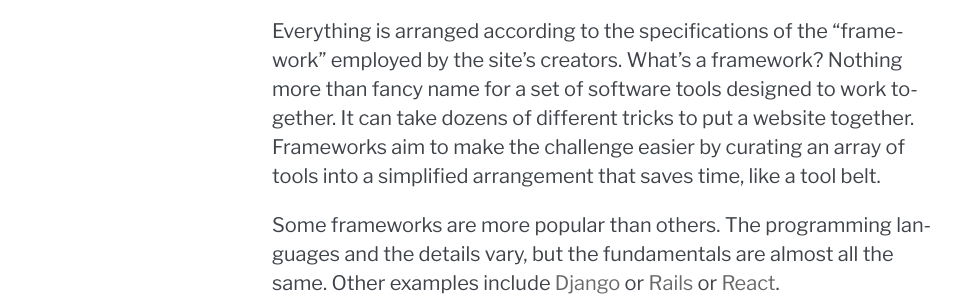
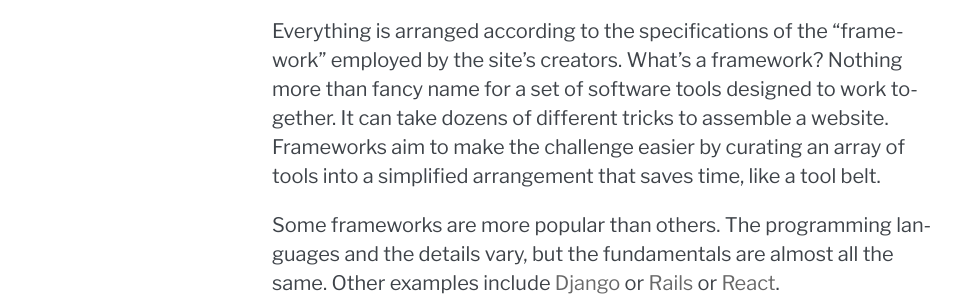
Before and after one commit to palewire/first-pull-request, a Sphinx documentation site: the page built from docs/framework.md, in a window 1280 px wide and 900 px high, scrolled down 553 px. Shown: the part 241-541 px from the top of the window, without its empty margins (148-1109 px from the left). Built offline with Sphinx 7.4.7, drawn with Linux system fonts in a browser that asks for light colours.

Commit message:
Update framework.md

```diff
--- a/docs/framework.md
+++ b/docs/framework.md
@@ -7,7 +7,7 @@ When you land on [github.com/palewire/cummings.ee](https://github.com/palewire/c
 
 [![github.com/palewire/cummings.ee](_static/img/cummings-repo.png)](https://github.com/palewire/cummings.ee)
 
-Everything is arranged according to the specifications of the “framework” employed by the site's creators. What's a framework? Nothing more than fancy name for a set of software tools designed to work together. It can take dozens of different tricks to put a website together. Frameworks aim to make the challenge easier by curating an array of tools into a simplified arrangement that saves time, like a tool belt.
+Everything is arranged according to the specifications of the “framework” employed by the site's creators. What's a framework? Nothing more than fancy name for a set of software tools designed to work together. It can take dozens of different tricks to assemble a website. Frameworks aim to make the challenge easier by curating an array of tools into a simplified arrangement that saves time, like a tool belt.
 
 Some frameworks are more popular than others. The programming languages and the details vary, but the fundamentals are almost all the same. Other examples include [Django](https://en.wikipedia.org/wiki/Django_(web_framework)) or [Rails](https://en.wikipedia.org/wiki/Ruby_on_Rails) or [React](https://en.wikipedia.org/wiki/React_(JavaScript_library)).
 
```
